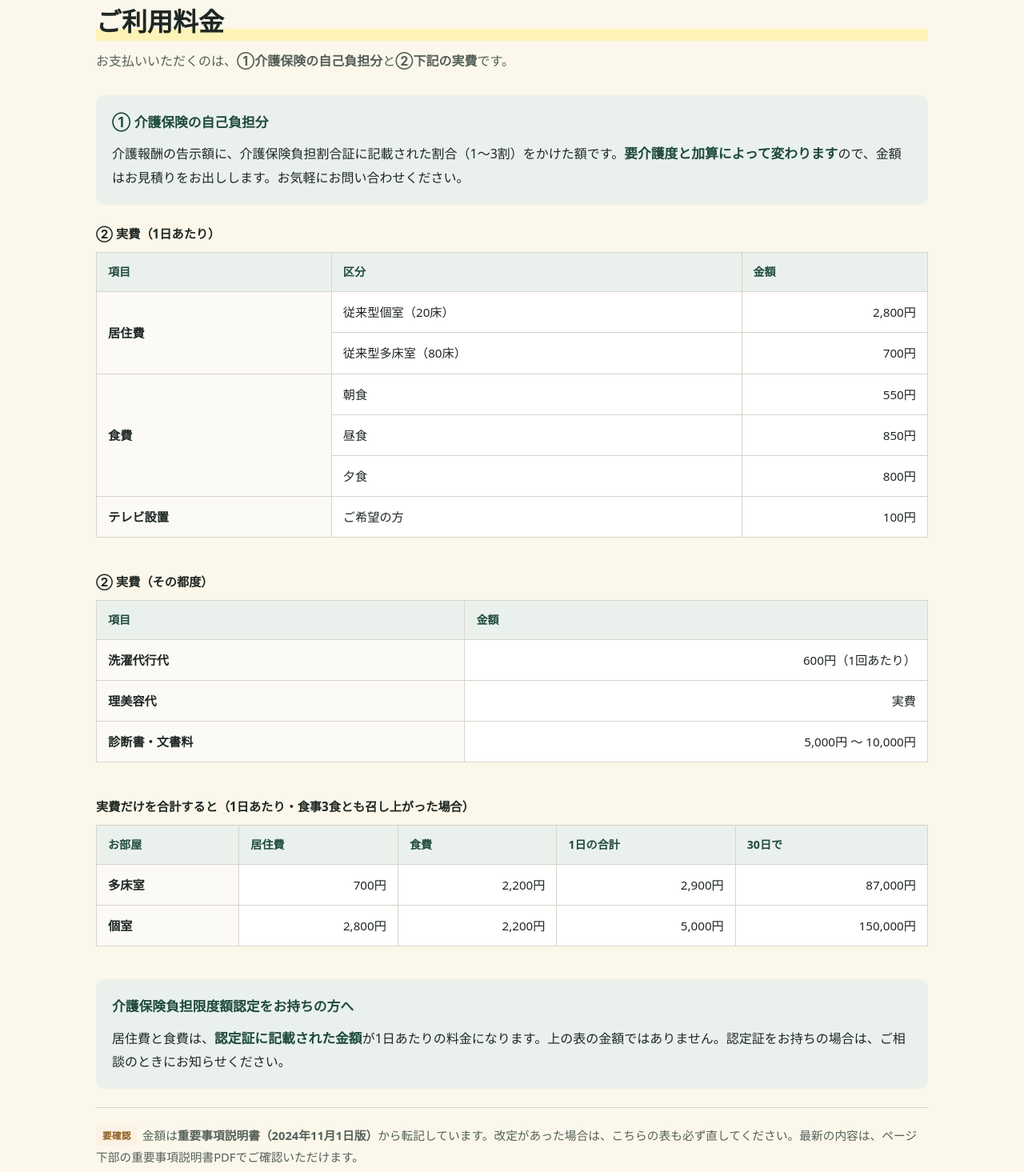
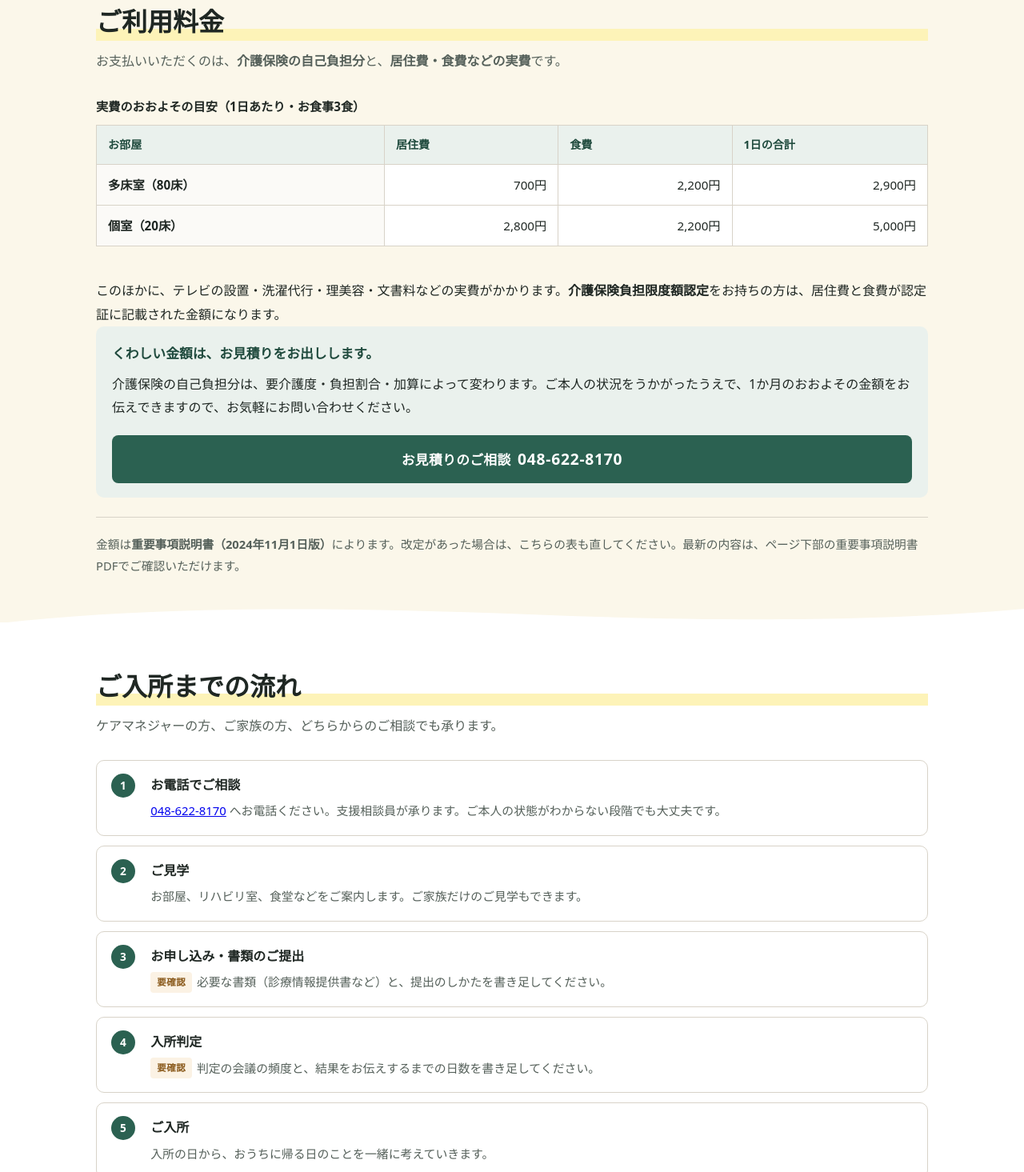
Before and after one commit to yuzawa-web/lecinq-yuzawa2, a plain HTML site: page roken.html in a window 1280 px wide. Shown: the part 2671-4136 px from the top of the page at 80% size. Drawn offline with Linux system fonts and the light colour scheme.

Commit message:
Add files via upload

```diff
--- a/roken.html
+++ b/roken.html
@@ -1274,56 +1274,31 @@ body > *:not(.bglogos){ position:relative; z-index:1; }
 <section class="section" aria-labelledby="fee-title">
   <div class="wrap">
     <h2 class="h2" id="fee-title">ご利用料金</h2>
-    <p class="lede">お支払いいただくのは、<strong>①介護保険の自己負担分</strong>と<strong>②下記の実費</strong>です。</p>
-    <div class="fee-total">
-      <p><strong>① 介護保険の自己負担分</strong></p>
-      <p>介護報酬の告示額に、介護保険負担割合証に記載された割合（1〜3割）をかけた額です。<strong>要介護度と加算によって変わります</strong>ので、金額はお見積りをお出しします。お気軽にお問い合わせください。</p>
-    </div>
-
+    <p class="lede">お支払いいただくのは、<strong>介護保険の自己負担分</strong>と、<strong>居住費・食費などの実費</strong>です。</p>
     <div class="tablewrap">
     <table class="fee">
-      <caption>② 実費（1日あたり）</caption>
-      <thead><tr><th>項目</th><th>区分</th><th>金額</th></tr></thead>
+      <caption>実費のおおよその目安（1日あたり・お食事3食）</caption>
+      <thead><tr><th>お部屋</th><th>居住費</th><th>食費</th><th>1日の合計</th></tr></thead>
       <tbody>
-        <tr><th rowspan="2">居住費</th><td>従来型個室（20床）</td><td class="num">2,800円</td></tr>
-        <tr><td>従来型多床室（80床）</td><td class="num">700円</td></tr>
-        <tr><th rowspan="3">食費</th><td>朝食</td><td class="num">550円</td></tr>
-        <tr><td>昼食</td><td class="num">850円</td></tr>
-        <tr><td>夕食</td><td class="num">800円</td></tr>
-        <tr><th>テレビ設置</th><td>ご希望の方</td><td class="num">100円</td></tr>
+        <tr><th>多床室（80床）</th><td class="num">700円</td><td class="num">2,200円</td><td class="num">2,900円</td></tr>
+        <tr><th>個室（20床）</th><td class="num">2,800円</td><td class="num">2,200円</td><td class="num">5,000円</td></tr>
       </tbody>
     </table>
     </div>
 
-    <div class="tablewrap">
-    <table class="fee">
-      <caption>② 実費（その都度）</caption>
-      <thead><tr><th>項目</th><th>金額</th></tr></thead>
-      <tbody>
-        <tr><th>洗濯代行代</th><td class="num">600円（1回あたり）</td></tr>
-        <tr><th>理美容代</th><td class="num">実費</td></tr>
-        <tr><th>診断書・文書料</th><td class="num">5,000円 〜 10,000円</td></tr>
-      </tbody>
-    </table>
+    <p>このほかに、テレビの設置・洗濯代行・理美容・文書料などの実費がかかります。<strong>介護保険負担限度額認定</strong>をお持ちの方は、居住費と食費が認定証に記載された金額になります。</p>
+
+    <div class="fee-total">
+      <p><strong>くわしい金額は、お見積りをお出しします。</strong></p>
+      <p>介護保険の自己負担分は、要介護度・負担割合・加算によって変わります。ご本人の状況をうかがったうえで、1か月のおおよその金額をお伝えできますので、お気軽にお問い合わせください。</p>
+      <div class="actions actions--visit" style="justify-content:flex-start; margin-top:1.2em; margin-bottom:0">
+        <a class="btn btn--tel" id="btn-tel-fee" href="tel:0486228170">
+          <span class="label">お見積りのご相談</span><span class="num">048-622-8170</span>
+        </a>
+      </div>
     </div>
 
-    <div class="tablewrap">
-    <table class="fee">
-      <caption>実費だけを合計すると（1日あたり・食事3食とも召し上がった場合）</caption>
-      <thead><tr><th>お部屋</th><th>居住費</th><th>食費</th><th>1日の合計</th><th>30日で</th></tr></thead>
-      <tbody>
-        <tr><th>多床室</th><td class="num">700円</td><td class="num">2,200円</td><td class="num">2,900円</td><td class="num">87,000円</td></tr>
-        <tr><th>個室</th><td class="num">2,800円</td><td class="num">2,200円</td><td class="num">5,000円</td><td class="num">150,000円</td></tr>
-      </tbody>
-    </table>
-    </div>
-
-    <div class="fee-total">
-      <p><strong>介護保険負担限度額認定をお持ちの方へ</strong></p>
-      <p>居住費と食費は、<strong>認定証に記載された金額</strong>が1日あたりの料金になります。上の表の金額ではありません。認定証をお持ちの場合は、ご相談のときにお知らせください。</p>
-    </div>
-
-    <p class="day-note"><span class="check">要確認</span>金額は<strong>重要事項説明書（2024年11月1日版）</strong>から転記しています。改定があった場合は、こちらの表も必ず直してください。最新の内容は、ページ下部の重要事項説明書PDFでご確認いただけます。</p>
+    <p class="day-note">金額は<strong>重要事項説明書（2024年11月1日版）</strong>によります。改定があった場合は、こちらの表も直してください。最新の内容は、ページ下部の重要事項説明書PDFでご確認いただけます。</p>
   </div>
 </section>
 
```
